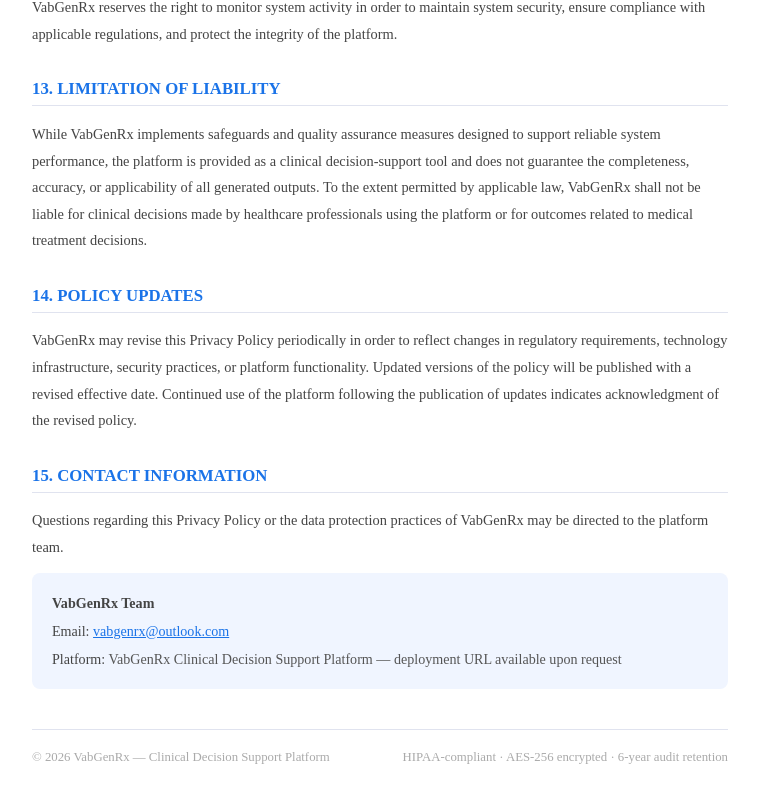
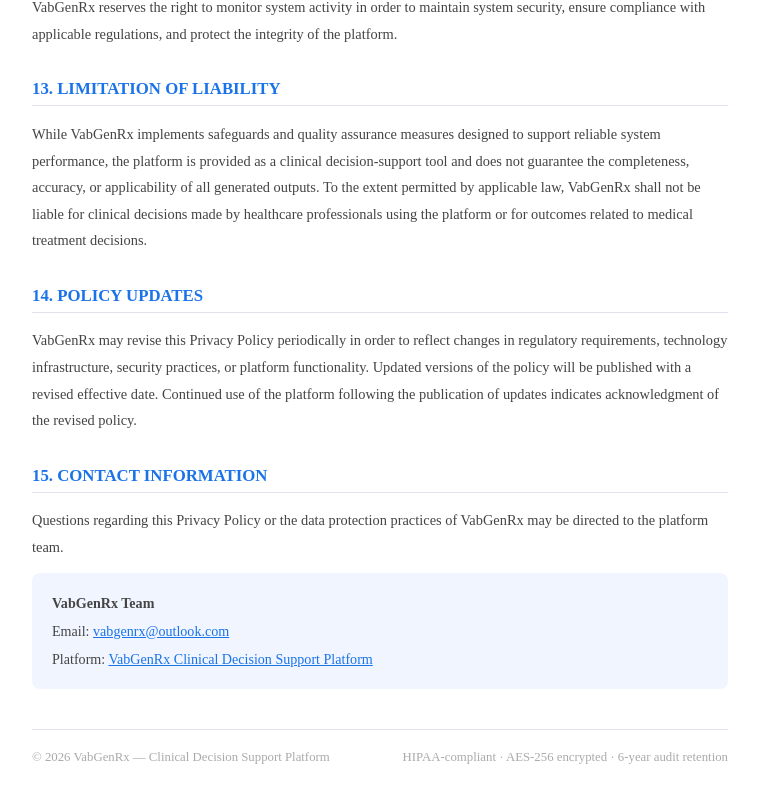
Before and after one commit to Aadarsh-Praveen/VabGen-Rx, a React (Vite) app in the folder my-react-app/: page /privacy in a window 1280 px wide. Shown: the part 4355-5158 px from the top of the page, without its empty margins (260-1019 px from the left). Built offline with nearby package versions, Linux system fonts and the light colour scheme.

Commit message:
Updated Readme, Privacy policy link

```diff
--- a/my-react-app/src/pages/PrivacyPolicy.jsx
+++ b/my-react-app/src/pages/PrivacyPolicy.jsx
@@ -295,8 +295,7 @@ const PrivacyPolicy = () => {
           <div className="pp-contact">
             <strong>VabGenRx Team</strong><br />
             Email: <a href={`mailto:${contact}`} className="pp-link">{contact}</a><br />
-            Platform: <span className="pp-contact-platform">VabGenRx Clinical Decision Support Platform — deployment URL available upon request</span>
-          </div>
+            Platform: <a href="https://yellow-sea-05177870f.2.azurestaticapps.net/login" className="pp-link" target="_blank" rel="noopener noreferrer">VabGenRx Clinical Decision Support Platform</a>          </div>
         </Section>
 
         <div className="pp-footer">
```
Also changed, not shown: 1 other file (tests, documents, lock files or other folders).
